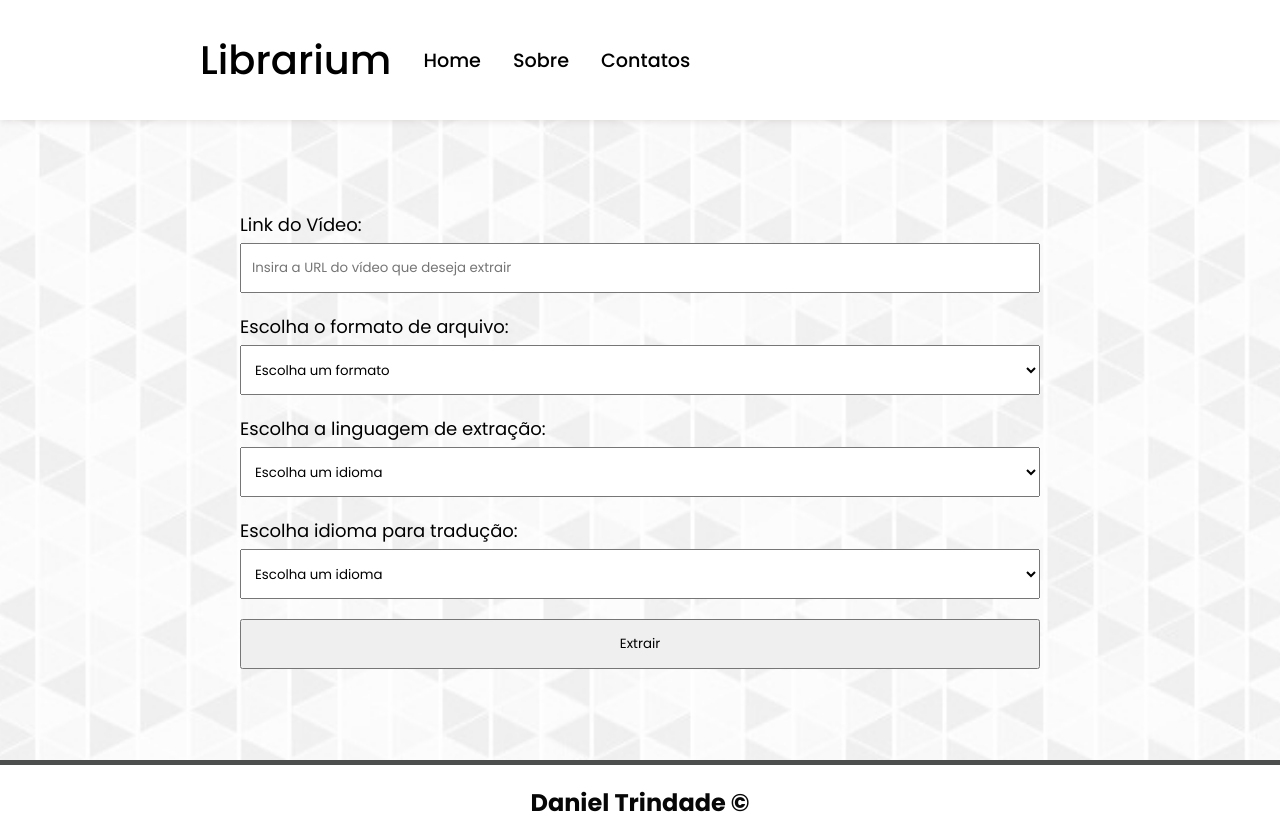
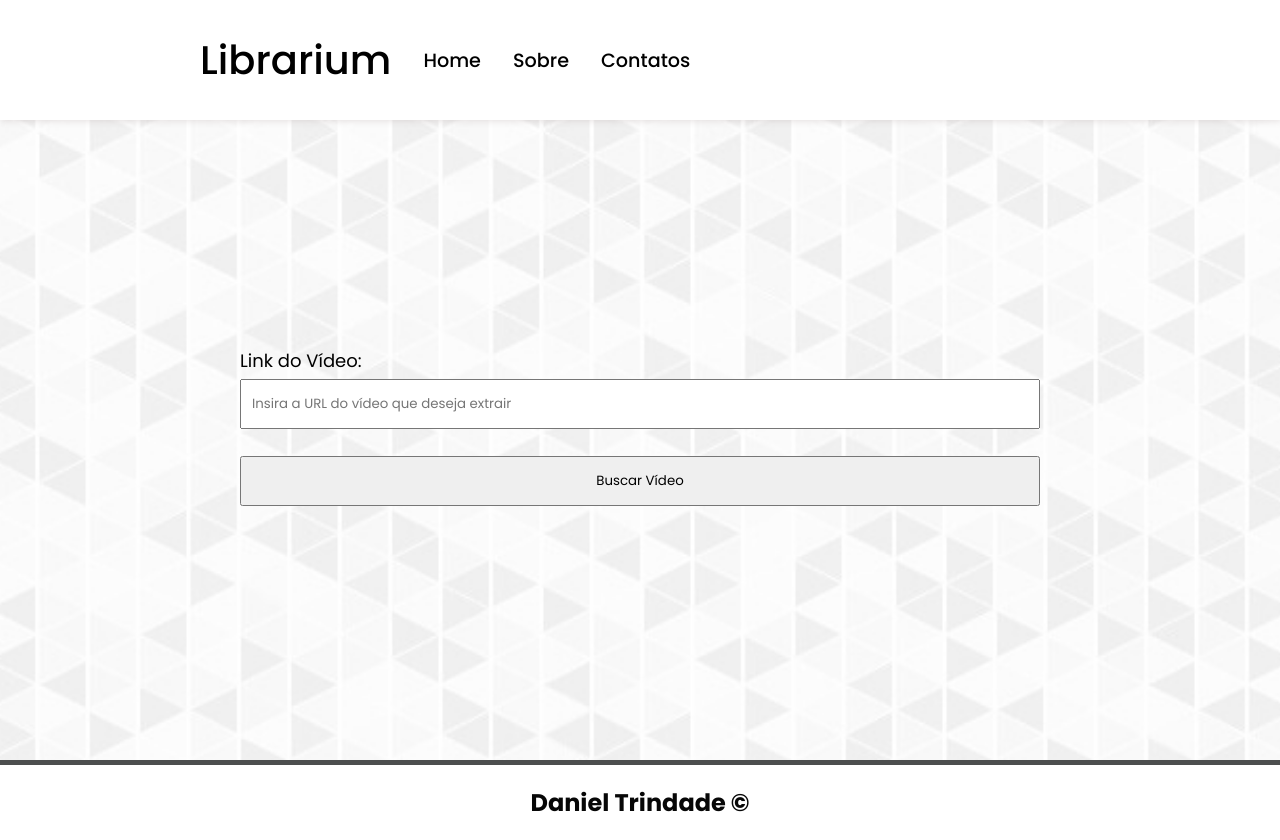
Before and after one commit to daniel-trindade/librarium, an Angular app: page /extratores/youtube in a window 1280 px wide. Built offline with nearby package versions, Linux system fonts and the light colour scheme.

Commit message:
YT form adjusts

```diff
--- a/src/app/extractors/youtube-extractor/youtube-extractor.component.html
+++ b/src/app/extractors/youtube-extractor/youtube-extractor.component.html
@@ -1,4 +1,9 @@
-<form [formGroup]="yt_form" (ngSubmit)="submitForm()" class="yt-ext">
+<form
+  class="yt-ext"
+  [formGroup]="yt_form"
+  (ngSubmit)="submitForm()"
+  #formDir="ngForm"
+>
   <label for="url">Link do Vídeo:</label>
   <input
     type="text"
@@ -6,7 +11,11 @@
     formControlName="url"
     placeholder="Insira a URL do vídeo que deseja extrair"
   />
+  <div *ngIf="url.invalid && formDir.submitted" class="validation-error">
+    <p>Informe uma URL válida do YouTube para extrair o texto do vídeo.</p>
+  </div>
 
+  <div class="complementar-form" *ngIf="showComplementarForm">
     <label for="language">Escolha o formato de arquivo:</label>
     <select formControlName="format">
       <option value="nt">Escolha um formato</option>
@@ -29,6 +38,8 @@
       <option value="en">Inglês</option>
       <option value="esp">Espanhol</option>
     </select>
+  </div>
 
-  <button type="submit">Extrair</button>
+  <button (click)="takeVideoSubtitles()" *ngIf="!showComplementarForm">Buscar Vídeo</button>
+  <button type="submit" *ngIf="showComplementarForm">Extrair</button>
 </form>
--- a/src/app/extractors/youtube-extractor/youtube-extractor.component.scss
+++ b/src/app/extractors/youtube-extractor/youtube-extractor.component.scss
@@ -1,6 +1,6 @@
 .yt-ext{
     width: 800px;
-    height: 80vh;
+    min-height: 80vh;
     display: flex;
     flex-direction: column;
     justify-content: center;
@@ -14,7 +14,7 @@
 
     input{
         height: 50px;
-        margin-bottom: 20px;
+        //margin-bottom: 20px;
         padding: 0 10px;
     }
 
@@ -25,6 +25,25 @@
     }
 
     button{
+        margin: 2em 0;
         height: 50px;
     }
+
+    .complementar-form{
+        display: flex;
+        flex-direction: column;
+        justify-content: space-between;
+        margin-top: 20px;
+
+        button{
+            width: 48%;
+        }
+    }
+
+    .validation-error{
+        color: #DC3545;
+        margin-top: 1em;
+        padding-left: .5em;
+        border-left: 3px solid #DC3545;
+    }
 }
--- a/src/app/extractors/youtube-extractor/youtube-extractor.component.ts
+++ b/src/app/extractors/youtube-extractor/youtube-extractor.component.ts
@@ -1,40 +1,61 @@
 import { Component } from '@angular/core';
-import { FormGroup, FormControl, ReactiveFormsModule } from '@angular/forms';
+import { CommonModule } from '@angular/common';
+import { FormGroup, FormControl, Validators, ReactiveFormsModule } from '@angular/forms';
+import { HttpClientModule } from '@angular/common/http';
 
 @Component({
   selector: 'app-youtube-extractor',
   standalone: true,
-  imports: [ReactiveFormsModule],
+  imports: [ReactiveFormsModule, HttpClientModule, CommonModule],
   templateUrl: './youtube-extractor.component.html',
   styleUrl: './youtube-extractor.component.scss'
 })
 
 export class YoutubeExtractorComponent {
-  // Criando o FormGroup e associando os campos ao formControlName correspondente
-  yt_form = new FormGroup({
-    url: new FormControl(''), // Campo para a URL do vídeo
-    format: new FormControl('nt'), // Formato de arquivo
-    language: new FormControl('nt'), // Linguagem de extração
-    translate: new FormControl('nt') // Idioma para tradução
-  });
 
-  // Função para capturar e exibir os dados do formulário no console
+  showComplementarForm = false;
+  yt_id = '';
+
+
+  yt_form!: FormGroup;
+
+  ngOnInit() {
+    this.yt_form = new FormGroup({
+      url: new FormControl('', [Validators.required]),
+      format: new FormControl('txt'),
+      language: new FormControl('pt'),
+      translate: new FormControl('pt')
+    });
+  }
+
+  //
+  // const ;
+
+  get url() {
+    return this.yt_form.get('url')!;
+  }
+
+  takeVideoSubtitles(){
+
+    const regex = /(?:youtube\.com\/(?:[^\/\n\s]+\/\S+\/|\S+\?v=|v\/)|youtu\.be\/)([a-zA-Z0-9_-]{11})/;
+
+    if(this.yt_form.invalid){
+      return;
+    }
+
+    this.showComplementarForm = true;
+
+    this.yt_id = this.yt_form.value.url.match(regex)![1];
+
+    console.log(this.yt_id);
+
+  }
+
   submitForm() {
-    const url = this.yt_form.get('url')?.value ?? ''; // Atribuindo valor vazio caso seja null ou undefined
 
-    if (url) {
-      const regex = /(?:youtube\.com\/(?:[^\/\n\s]+\/\S+\/|\S+\?v=|v\/)|youtu\.be\/)([a-zA-Z0-9_-]{11})/;
-      const match = url.match(regex);
 
-      if (match) {
-        const videoId = match[1];
-        console.log('ID do vídeo:', videoId);
-      } else {
-        console.log('URL inválida ou ID não encontrado');
-      }
-    } else {
-      console.log('URL não fornecida');
-    }
+
+    const url = this.yt_form.get('url')?.value ?? '';
   }
 
 }
```
Also changed, not shown: src/app/services/youtube-api.service.ts (added, +17 -0 lines), 1 other file (tests, documents, lock files or other folders). Lines whose indentation alone changed are shown as unchanged.
